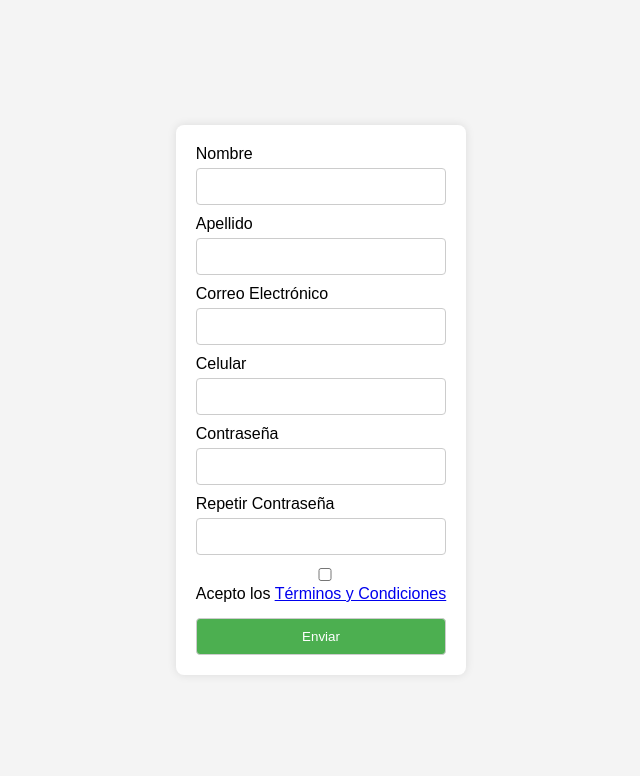
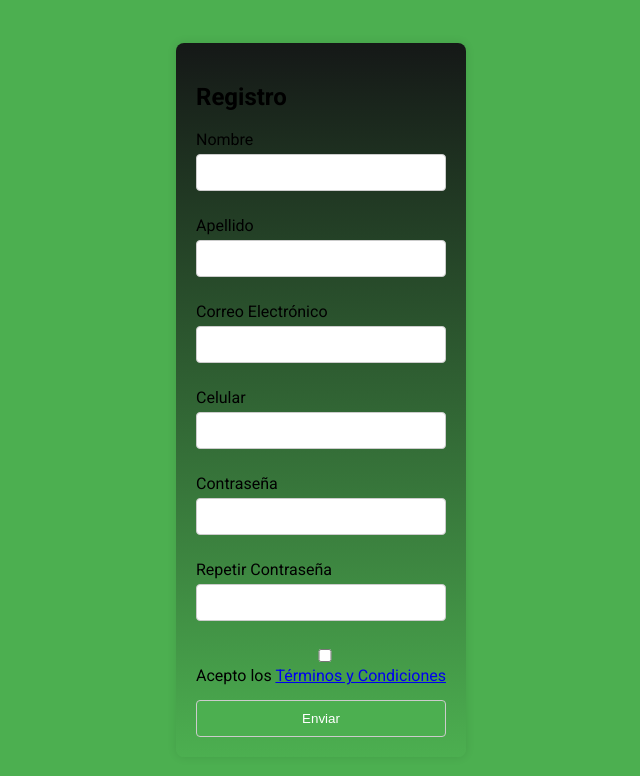
Before and after one commit to crisalissc14/FUNDAMENTOS23-24, a plain HTML site: page PRYFORMULARIO/index.html in a window 1280 px wide. Shown: the whole page, without its empty margins (319-959 px from the left). Drawn offline with Linux system fonts and the light colour scheme.

Commit message:
agregando clases

```diff
--- a/PRYFORMULARIO/css/style.css
+++ b/PRYFORMULARIO/css/style.css
@@ -1,7 +1,16 @@
-/* GENERALES  */
+/* Importar fuentes */
+@import url('https://fonts.googleapis.com/css2?family=Roboto:wght@400;700;900&display=swap');
+
+/* Definir variables */
+:root {
+  --primary-color: #4CAF50; /* Puedes ajustar el valor según sea necesario */
+  --background-dark: rgb(21, 24, 23);
+}
+
+/* Estilos Generales */
 body {
-    font-family: 'Arial', sans-serif;
-    background-color: #f4f4f4;
+  font-family: 'Roboto', sans-serif;
+  background-color: var(--primary-color);
   margin: 0;
   padding: 0;
   display: flex;
@@ -10,23 +19,28 @@ body {
   height: 100vh;
 }
 
+/* Contenedor Principal con fondo degradado */
 .container {
-    background-color: #fff;
+  max-width: 800px; /* Ajusta el ancho del contenedor del formulario según sea necesario */
+  background: linear-gradient(to bottom, var(--background-dark), var(--primary-color));
   box-shadow: 0 0 10px rgba(0, 0, 0, 0.1);
   padding: 20px;
   border-radius: 8px;
 }
 
+/* Formulario */
 form {
   display: grid;
   gap: 10px;
 }
 
+/* Etiqueta */
 label {
   display: block;
   margin-bottom: 5px;
 }
 
+/* Entrada de Texto */
 input {
   width: 100%;
   padding: 10px;
@@ -35,8 +49,9 @@ input {
   border-radius: 4px;
 }
 
+/* Botón de Envío */
 input[type="submit"] {
-    background-color: #4CAF50;
+  background-color: var(--primary-color);
   color: white;
   cursor: pointer;
 }
@@ -45,11 +60,28 @@ input[type="submit"]:hover {
   background-color: #45a049;
 }
 
+/* Contenedor del Checkbox */
 .checkbox-container {
   display: flex;
   align-items: center;
 }
 
+/* Estilo del Checkbox */
 .checkbox-container input {
   margin-right: 5px;
 }
+
+/* Estilos específicos para ciertos campos */
+#myname,
+#surname,
+#email,
+#mobile,
+#password,
+#repeatPassword {
+  margin-bottom: 15px;
+}
+
+/* Estilo para el enlace en el checkbox */
+#termsandConditions a {
+  color: var(--primary-color);
+}
--- a/PRYFORMULARIO/index.html
+++ b/PRYFORMULARIO/index.html
@@ -8,41 +8,47 @@
     <!-- estilos -->
     <link rel="stylesheet" href="./css/style.css">
 
-
 </head>
 <body>
 
     <!-- formulario contenedor -->
     <div class="container">
+        <section>
+            <header>
+                <div>
+                    <h1>Registro</h1>
+                </div>
+            </header>
+        </section>
         <form action="">
             <div>
                 <label for="myname">Nombre</label>
-                <input type="text" id="myname">
+                <input class="controls"  type="text" id="myname">
             </div>
 
             <div>
                 <label for="surname">Apellido</label>
-                <input type="text" id="surname">
+                <input class="controls" type="text" id="surname">
             </div>
 
             <div>
                 <label for="email">Correo Electrónico</label>
-                <input type="mail" id="email">
+                <input class="controls" type="mail" id="email">
             </div>
 
             <div>
                 <label for="mobile">Celular</label>
-                <input type="text" id="mobile">
+                <input class="controls" type="text" id="mobile">
             </div>
 
             <div>
                 <label for="password">Contraseña</label>
-                <input type="password" id="password">
+                <input class="controls" type="password" id="password">
             </div>
 
             <div>
                 <label for="repeatPassword">Repetir Contraseña</label>
-                <input type="password" id="repeatPassword">
+                <input class="controls" type="password" id="repeatPassword">
             </div>
 
 
```
Lines whose indentation alone changed are shown as unchanged.
